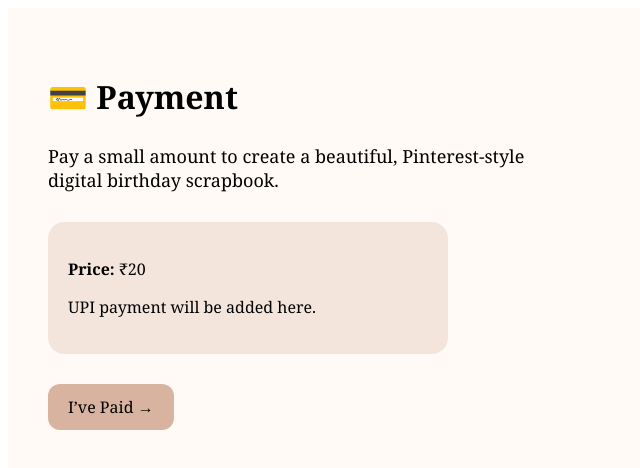
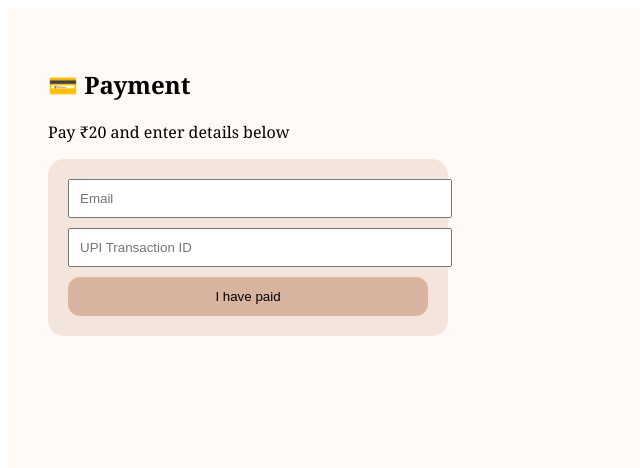
Before and after one commit to roshicreates/birthday-scrapbook7, a Next.js app: page /payment in a window 1280 px wide. Shown: the top 468 px of the page, without its empty margins (0-640 px from the left). Built offline with nearby package versions, Linux system fonts and the light colour scheme.

Commit message:
Update payment.js

```diff
--- a/pages/payment.js
+++ b/pages/payment.js
@@ -1,4 +1,38 @@
+import { useState } from "react";
+import { collection, addDoc } from "firebase/firestore";
+import { db } from "../lib/firebase";
+
 export default function Payment() {
+  const [email, setEmail] = useState("");
+  const [txn, setTxn] = useState("");
+  const [loading, setLoading] = useState(false);
+
+  async function handlePayment() {
+    if (!email || !txn) {
+      alert("Please fill all fields");
+      return;
+    }
+
+    setLoading(true);
+
+    try {
+      await addDoc(collection(db, "payments"), {
+        email: email,
+        transactionId: txn,
+        used: false,
+        createdAt: new Date()
+      });
+
+      alert("Payment recorded successfully 🎉");
+      window.location.href = "/create";
+    } catch (error) {
+      alert("Something went wrong. Try again.");
+      console.error(error);
+    }
+
+    setLoading(false);
+  }
+
   return (
     <div style={{
       minHeight: "100vh",
@@ -6,38 +40,45 @@ export default function Payment() {
       background: "#fffaf5",
       fontFamily: "Georgia, serif"
     }}>
-      <h2 style={{ fontSize: "32px" }}>💳 Payment</h2>
+      <h2>💳 Payment</h2>
 
-      <p style={{ maxWidth: "500px", fontSize: "18px" }}>
-        Pay a small amount to create a beautiful,
-        Pinterest-style digital birthday scrapbook.
-      </p>
+      <p>Pay ₹20 and enter details below</p>
 
       <div style={{
-        marginTop: "30px",
+        maxWidth: "360px",
+        background: "#f3e5dc",
         padding: "20px",
-        background: "#f3e5dc",
-        borderRadius: "16px",
-        maxWidth: "360px"
+        borderRadius: "16px"
       }}>
-        <p><strong>Price:</strong> ₹20</p>
-        <p>UPI payment will be added here.</p>
+        <input
+          placeholder="Email"
+          value={email}
+          onChange={e => setEmail(e.target.value)}
+          style={{ width: "100%", padding: "10px", marginBottom: "10px" }}
+        />
+
+        <input
+          placeholder="UPI Transaction ID"
+          value={txn}
+          onChange={e => setTxn(e.target.value)}
+          style={{ width: "100%", padding: "10px", marginBottom: "10px" }}
+        />
+
+        <button
+          onClick={handlePayment}
+          disabled={loading}
+          style={{
+            width: "100%",
+            padding: "12px",
+            background: "#d8b4a0",
+            border: "none",
+            borderRadius: "12px",
+            cursor: "pointer"
+          }}
+        >
+          {loading ? "Saving..." : "I have paid"}
+        </button>
       </div>
-
-      <a
-        href="/create"
-        style={{
-          display: "inline-block",
-          marginTop: "30px",
-          padding: "12px 20px",
-          background: "#d8b4a0",
-          color: "#000",
-          textDecoration: "none",
-          borderRadius: "12px"
-        }}
-      >
-        I’ve Paid →
-      </a>
     </div>
   );
 }
```
